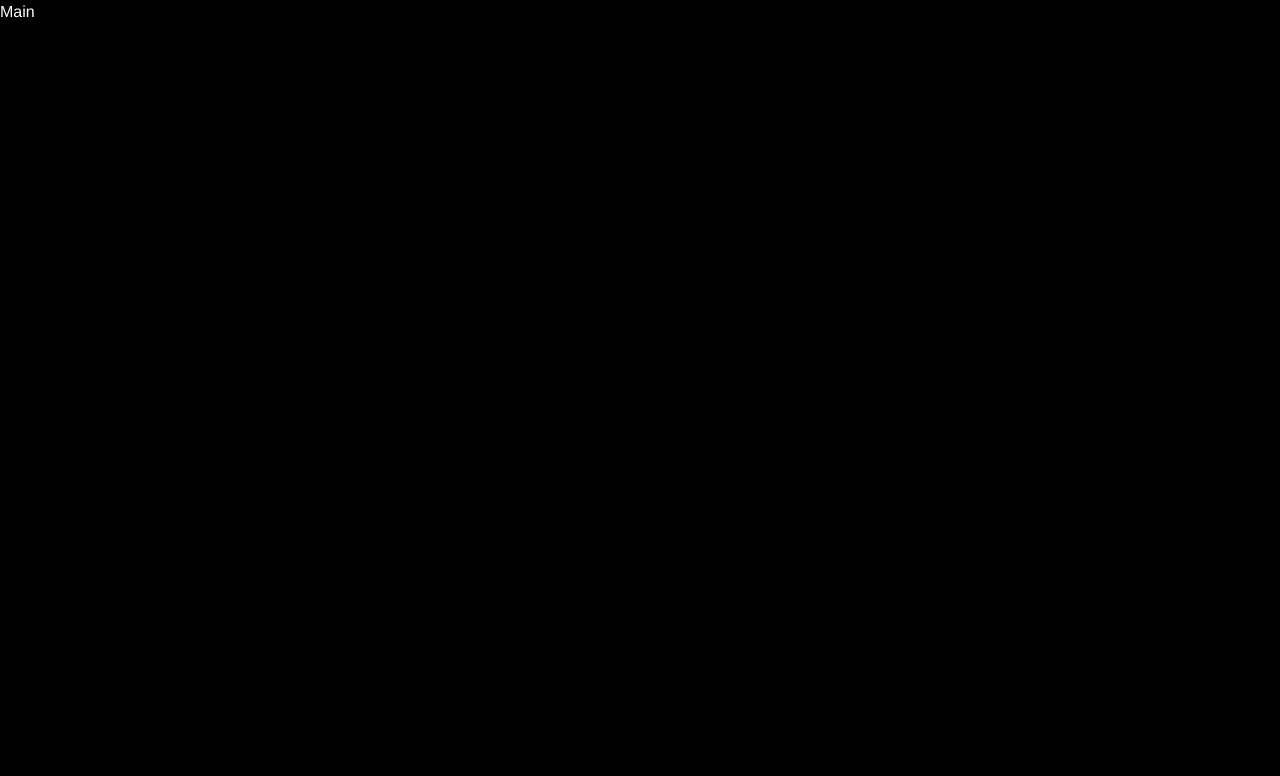
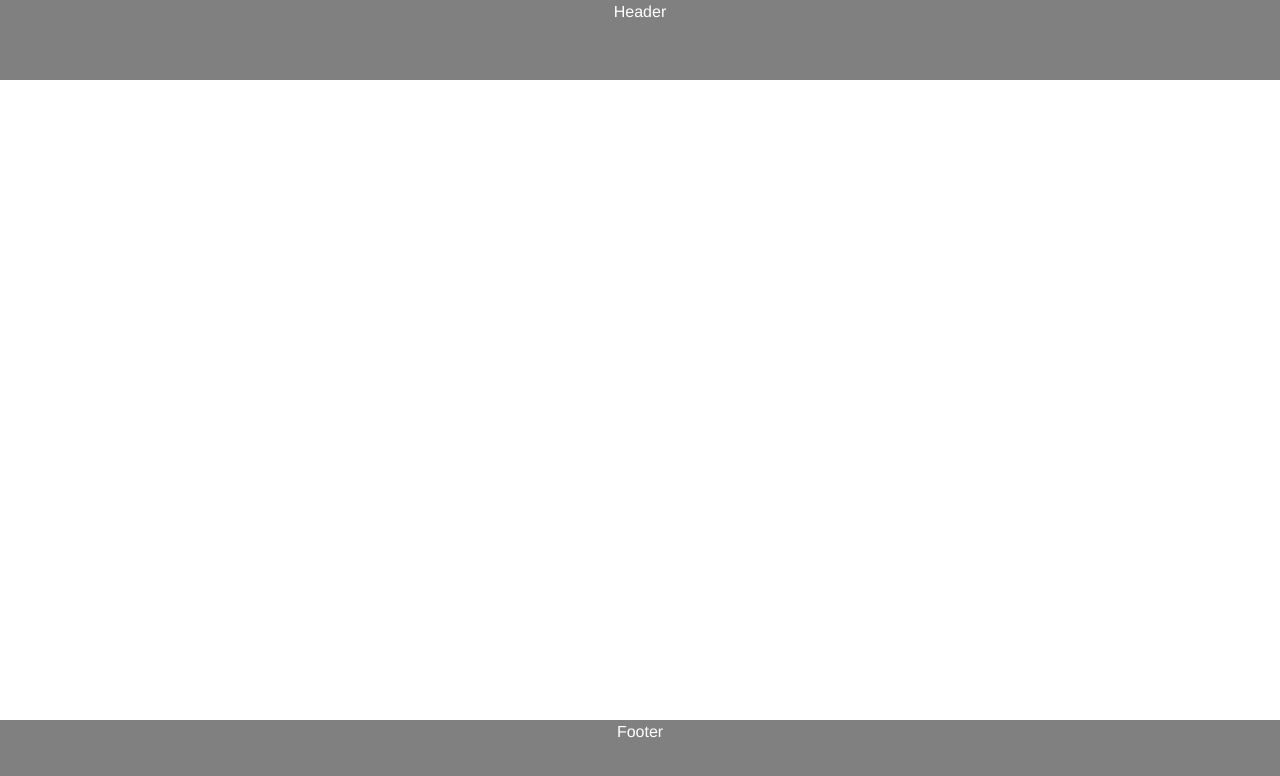
Before and after one commit to hongjongmun/wanted-pre-onboarding-frontend, a React (Create React App) app: page / in a window 1280 px wide. Shown: the top 776 px of the page. Built offline with nearby package versions, Linux system fonts and the light colour scheme.

Commit message:
컴포넌트 구조화

```diff
--- a/src/App.js
+++ b/src/App.js
@@ -6,11 +6,15 @@ import Signin from './pages/Signin'
 import Signup from './pages/Signup'
 import Todo from './pages/Todo'
 import Not from './pages/Not'
+import Header from './components/section/Header'
+import Footer from './components/section/Footer'
 
 
 const App = () => {
     return (
         <BrowserRouter>
+            <Header />
+            <Main>
                 <Routes>
                     <Route path='/' element={<Main/>} />
                     <Route path='/signin' element={<Signin/>} />
@@ -18,6 +22,8 @@ const App = () => {
                     <Route path='/todo' element={<Todo/>} />
                     <Route path='/*' element={<Not/>} />
                 </Routes>
+            </Main>
+            <Footer />
         </BrowserRouter>
     )
 }
--- /dev/null
+++ b/src/assets/scss/section/_layout.scss
@@ -0,0 +1,28 @@
+#header {
+    position: fixed;
+    left: 0;
+    top: 0;
+    width: 100%;
+    height: 10%; /* 헤더 높이를 10%로 변경 */
+    z-index: 10000;
+    text-align: center;
+    background-color: gray;
+}
+
+#main {
+     max-width: 100%;
+     height: 80%; /* 메인 영역 높이를 80%로 변경 */
+     margin: 0 auto;
+     padding-top: 10%; /* 헤더 높이만큼 패딩 추가 */
+     background-color: white; /* 메인 영역의 배경색을 화이트로 변경 */
+}
+
+#footer {
+    position: fixed;
+    left: 0;
+    bottom: 0;
+    width: 100%;
+    height: 10%; /* 푸터 높이를 10%로 변경 */
+    text-align: center;
+    background-color: gray; /* 푸터 영역의 배경색을 그레이로 변경 */
+}
--- a/src/assets/scss/setting/_common.scss
+++ b/src/assets/scss/setting/_common.scss
@@ -1,4 +1,4 @@
 body {
-    background-color: var(--black);
+    background-color: var(--white);
     color: var(--white);
 }
--- a/src/assets/scss/style.scss
+++ b/src/assets/scss/style.scss
@@ -6,3 +6,6 @@
 @import "setting/reset";
 @import "setting/mixin";
 @import "setting/common";
+
+// section
+@import "section/layout";
--- /dev/null
+++ b/src/components/section/Footer.jsx
@@ -0,0 +1,11 @@
+import React from 'react'
+
+const Footer = () => {
+  return (
+    <footer id='footer' role='contentinfo'>
+        Footer
+    </footer>
+  )
+}
+
+export default Footer
--- /dev/null
+++ b/src/components/section/Header.jsx
@@ -0,0 +1,11 @@
+import React from 'react'
+
+const Header = () => {
+    return (
+        <header id='header' rold='banner'>
+            Header
+        </header>
+    )
+}
+
+export default Header
```
Also changed, not shown: src/components/section/Main.jsx (added, +11 -0 lines). Lines whose indentation alone changed are shown as unchanged.
